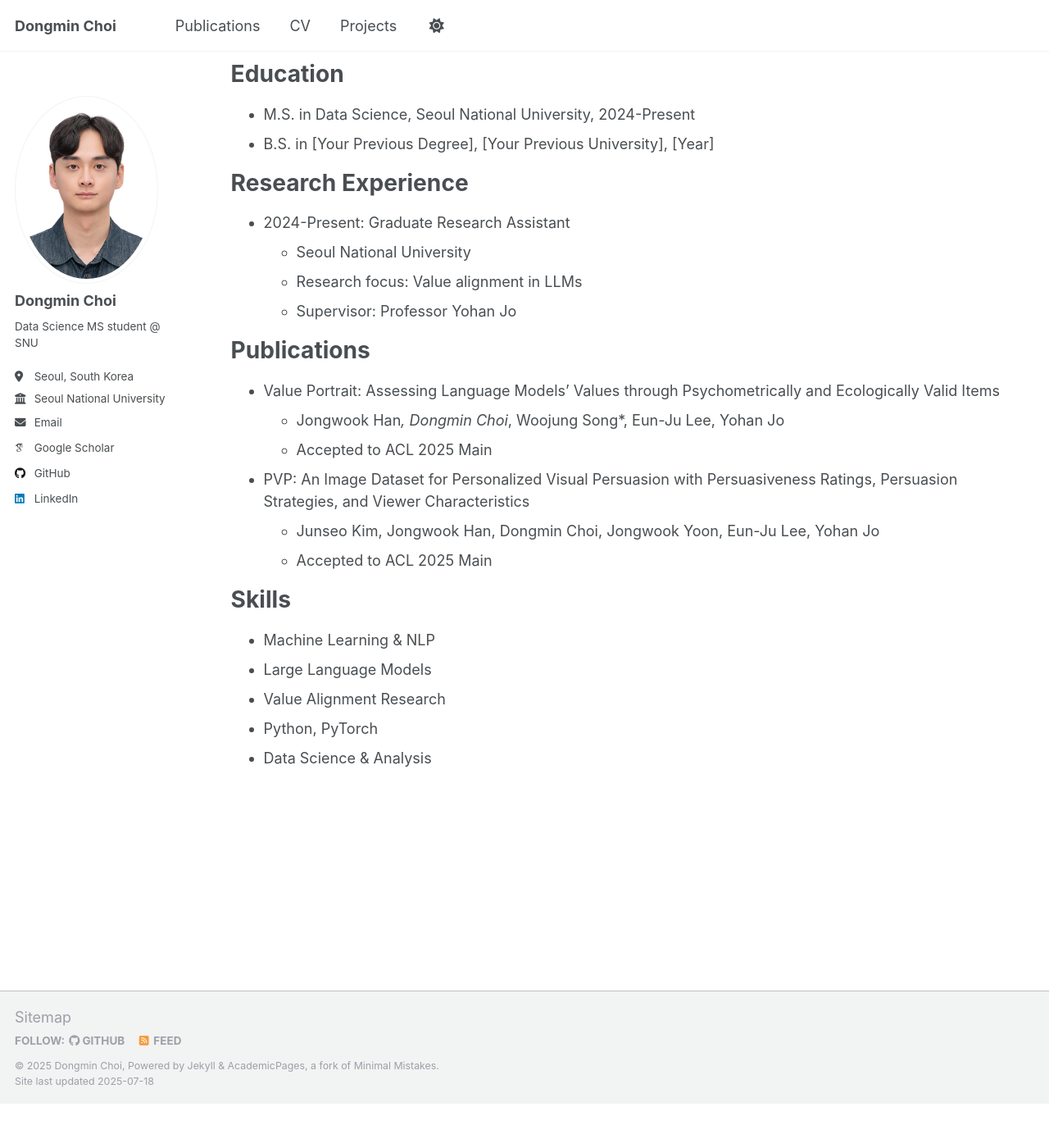
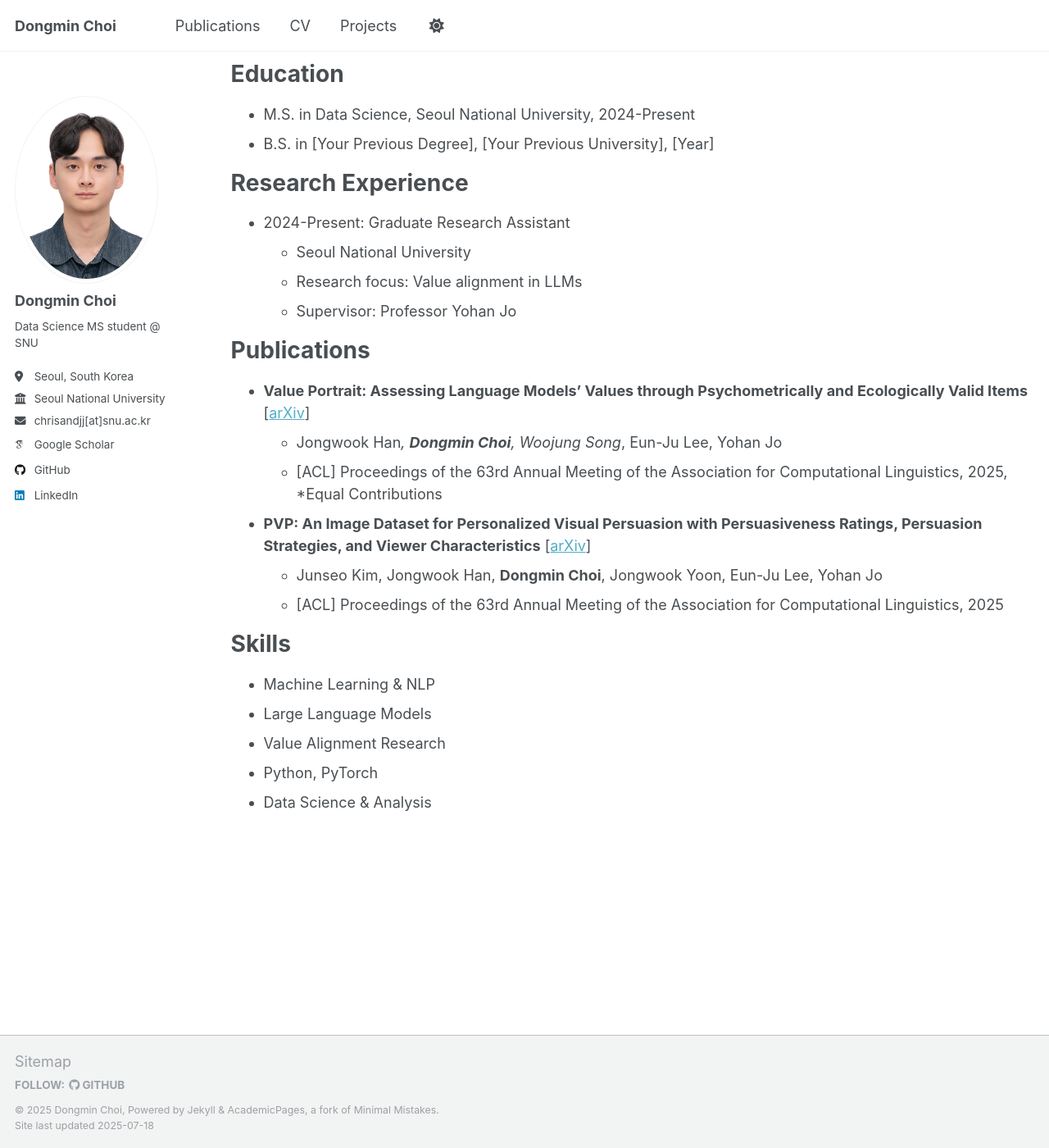
Before and after one commit to unknownburphy/unknownburphy.github.io, a Jekyll site: the page built from _pages/cv.md, in a window 1280 px wide and 1400 px high, scrolled down 172 px. Shown: the whole window at 82% size. Built offline with Jekyll 4.4.1, drawn with Linux system fonts in a browser that asks for light colours; some web fonts are replaced; before the commit the page ends 1518 px from its top, so only the background shows below that.

Commit message:
fix: fix bugs for sync up separate pages

```diff
--- a/_config.yml
+++ b/_config.yml
@@ -118,7 +118,7 @@ staticman:
       options:
         format           : "iso8601" # "iso8601" (default), "timestamp-seconds", "timestamp-milliseconds"
 atom_feed:
-  hide                   : false     # change to true to hide the RSS feed in the footer
+  hide                   : true      # change to true to hide the RSS feed in the footer
   path                   : # blank (default) uses feed.xml
 
 
--- a/_includes/author-profile.html
+++ b/_includes/author-profile.html
@@ -34,7 +34,7 @@
         <li><a href="{{ author.uri }}"><i class="fas fa-fw fa-link icon-pad-right" aria-hidden="true"></i>{{ site.data.ui-text[site.locale].website_label | default: "Website" }}</a></li>
       {% endif %}
       {% if author.email %}
-        <li><a href="mailto:{{ author.email }}"><i class="fas fa-fw fa-envelope icon-pad-right" aria-hidden="true"></i>{{ site.data.ui-text[site.locale].email_label | default: "Email" }}</a></li>
+        <li class="author__desktop"><i class="fas fa-fw fa-envelope icon-pad-right" aria-hidden="true"></i>{{ author.email }}</li>
       {% endif %}
 
       <!-- Font Awesome and Academicons icons / Academic websites -->
--- a/_pages/cv.md
+++ b/_pages/cv.md
@@ -27,13 +27,13 @@ Research Experience
 
 Publications
 ======
-* Value Portrait: Assessing Language Models' Values through Psychometrically and Ecologically Valid Items
-  * Jongwook Han*, Dongmin Choi*, Woojung Song*, Eun-Ju Lee, Yohan Jo
-  * Accepted to ACL 2025 Main
+* **Value Portrait: Assessing Language Models' Values through Psychometrically and Ecologically Valid Items** [[arXiv](https://arxiv.org/abs/2505.01015)]
+  * Jongwook Han*, **Dongmin Choi**, Woojung Song*, Eun-Ju Lee, Yohan Jo
+  * [ACL] Proceedings of the 63rd Annual Meeting of the Association for Computational Linguistics, 2025, \*Equal Contributions
 
-* PVP: An Image Dataset for Personalized Visual Persuasion with Persuasiveness Ratings, Persuasion Strategies, and Viewer Characteristics
-  * Junseo Kim, Jongwook Han, Dongmin Choi, Jongwook Yoon, Eun-Ju Lee, Yohan Jo
-  * Accepted to ACL 2025 Main
+* **PVP: An Image Dataset for Personalized Visual Persuasion with Persuasiveness Ratings, Persuasion Strategies, and Viewer Characteristics** [[arXiv](https://arxiv.org/abs/2506.00481)]
+  * Junseo Kim, Jongwook Han, **Dongmin Choi**, Jongwook Yoon, Eun-Ju Lee, Yohan Jo
+  * [ACL] Proceedings of the 63rd Annual Meeting of the Association for Computational Linguistics, 2025
 
 Skills
 ======
```
Also changed, not shown: _pages/about.md (+3 -2 lines).
